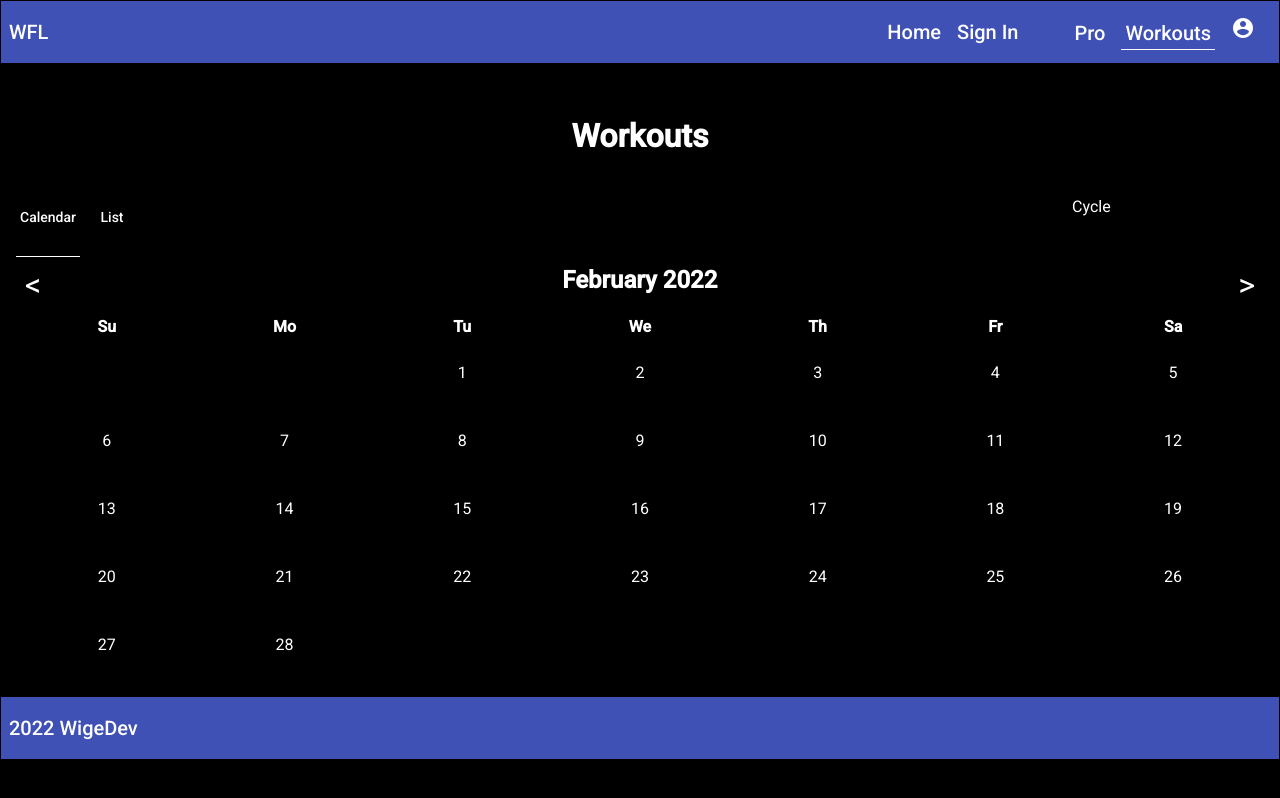
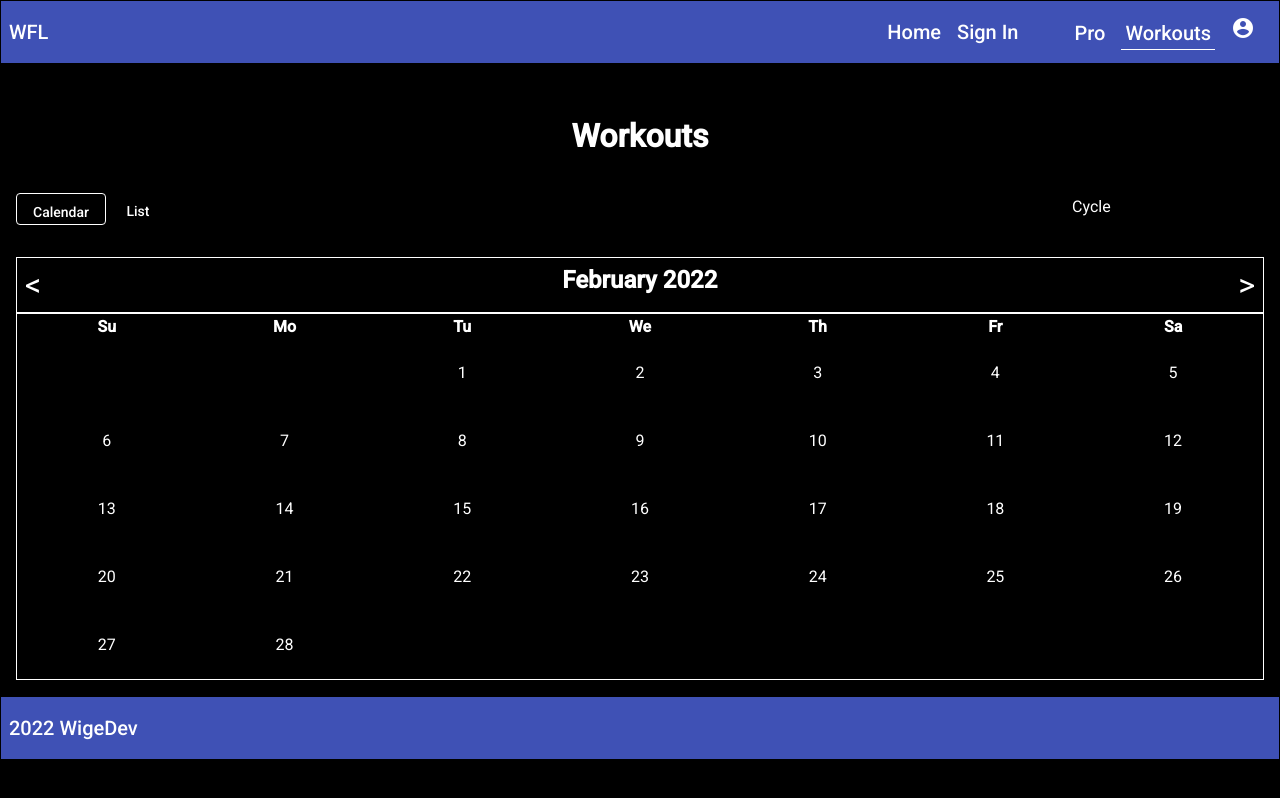
Before and after one commit to garywige/wigedev-fitness-log, an Angular app: page /free/workouts/calendar in a window 1280 px wide. Shown: the top 798 px of the page. Built offline with nearby package versions, Linux system fonts and the light colour scheme.

Commit message:
workout calendar styling

```diff
--- a/src/app/free/workouts-calendar/workouts-calendar.component.css
+++ b/src/app/free/workouts-calendar/workouts-calendar.component.css
@@ -9,7 +9,7 @@ a.month {
 
 table {
   width: 100%;
-  border: solid black 1px;
+  border: solid white 1px;
   text-align: center;
 }
 
@@ -19,10 +19,6 @@ td {
 }
 
 .border {
-  border: solid black 1px;
+  border: solid white 1px;
   padding: 8px;
 }
-
-.today {
-  border: solid black 1px;
-}
--- a/src/app/free/workouts/workouts.component.css
+++ b/src/app/free/workouts/workouts.component.css
@@ -11,7 +11,10 @@ label {
 }
 
 .active {
-  border-bottom: solid white 1px;
-  border-radius: 0;
-  padding: 4px;
+  border: solid white 1px;
 }
+
+.mat-button {
+  height: 32px;
+  margin-top: 16px;
+}
```
